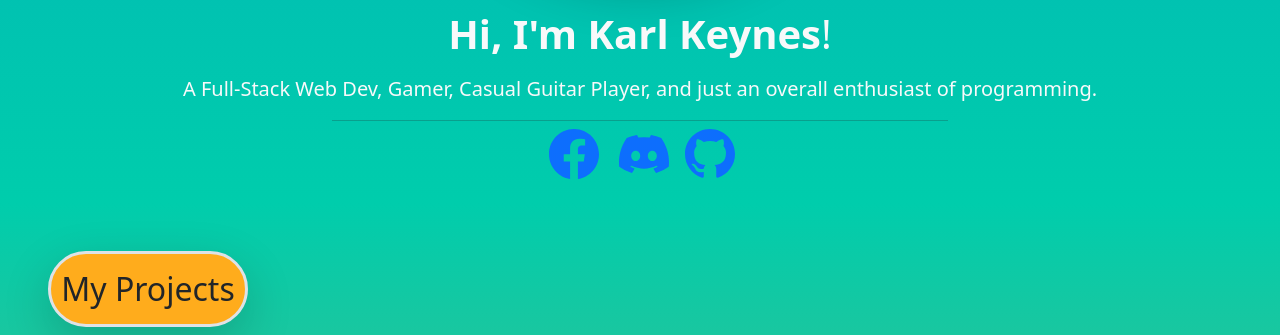
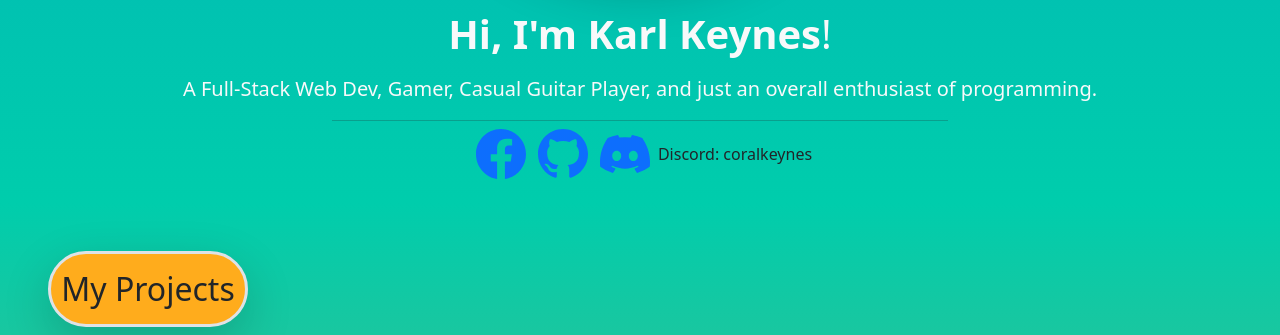
Before and after one commit to MysticShade/webportfolio, a plain HTML site: page index.html in a window 1280 px wide. Shown: the part 465-800 px from the top of the page. Drawn offline with nearby package versions, Linux system fonts and the light colour scheme.

Commit message:
Add revisions to capstone1

```diff
--- a/index.html
+++ b/index.html
@@ -25,16 +25,17 @@
             <hr>
             <div class="container-fluid">
                 <div class="text-center container-fluid gap-3">
-                    <div class="container-fluid">
+                    <div class="d-flex justify-content-center">
                         <a class="mx-2" id="contact" href="https://www.facebook.com/keynesken/"><svg class="mt-2 fa-4x" xmlns="http://www.w3.org/2000/svg" width="50" height="50" fill="currentColor" class="bi bi-facebook" viewBox="0 0 16 16">
                         <path d="M16 8.049c0-4.446-3.582-8.05-8-8.05C3.58 0-.002 3.603-.002 8.05c0 4.017 2.926 7.347 6.75 7.951v-5.625h-2.03V8.05H6.75V6.275c0-2.017 1.195-3.131 3.022-3.131.876 0 1.791.157 1.791.157v1.98h-1.009c-.993 0-1.303.621-1.303 1.258v1.51h2.218l-.354 2.326H9.25V16c3.824-.604 6.75-3.934 6.75-7.951"/>
                         </svg></a>
-                        <a class="mx-2" href="discordapp.com/users/coralkeynes"><svg class="mt-2" xmlns="http://www.w3.org/2000/svg" width="50" height="50" fill="currentColor" class="bi bi-discord" viewBox="0 0 16 16">
-                        <path d="M13.545 2.907a13.227 13.227 0 0 0-3.257-1.011.05.05 0 0 0-.052.025c-.141.25-.297.577-.406.833a12.19 12.19 0 0 0-3.658 0 8.258 8.258 0 0 0-.412-.833.051.051 0 0 0-.052-.025c-1.125.194-2.22.534-3.257 1.011a.041.041 0 0 0-.021.018C.356 6.024-.213 9.047.066 12.032c.001.014.01.028.021.037a13.276 13.276 0 0 0 3.995 2.02.05.05 0 0 0 .056-.019c.308-.42.582-.863.818-1.329a.05.05 0 0 0-.01-.059.051.051 0 0 0-.018-.011 8.875 8.875 0 0 1-1.248-.595.05.05 0 0 1-.02-.066.051.051 0 0 1 .015-.019c.084-.063.168-.129.248-.195a.05.05 0 0 1 .051-.007c2.619 1.196 5.454 1.196 8.041 0a.052.052 0 0 1 .053.007c.08.066.164.132.248.195a.051.051 0 0 1-.004.085 8.254 8.254 0 0 1-1.249.594.05.05 0 0 0-.03.03.052.052 0 0 0 .003.041c.24.465.515.909.817 1.329a.05.05 0 0 0 .056.019 13.235 13.235 0 0 0 4.001-2.02.049.049 0 0 0 .021-.037c.334-3.451-.559-6.449-2.366-9.106a.034.034 0 0 0-.02-.019Zm-8.198 7.307c-.789 0-1.438-.724-1.438-1.612 0-.889.637-1.613 1.438-1.613.807 0 1.45.73 1.438 1.613 0 .888-.637 1.612-1.438 1.612m5.316 0c-.788 0-1.438-.724-1.438-1.612 0-.889.637-1.613 1.438-1.613.807 0 1.451.73 1.438 1.613 0 .888-.631 1.612-1.438 1.612"/>
-                              </svg></a>
                         <a class="mx-1" href="https://github.com/MysticShade"><svg class="mt-2 fa-4x" xmlns="http://www.w3.org/2000/svg" width="50" height="50" fill="currentColor" class="bi bi-github" viewBox="0 0 16 16">
                         <path d="M8 0C3.58 0 0 3.58 0 8c0 3.54 2.29 6.53 5.47 7.59.4.07.55-.17.55-.38 0-.19-.01-.82-.01-1.49-2.01.37-2.53-.49-2.69-.94-.09-.23-.48-.94-.82-1.13-.28-.15-.68-.52-.01-.53.63-.01 1.08.58 1.23.82.72 1.21 1.87.87 2.33.66.07-.52.28-.87.51-1.07-1.78-.2-3.64-.89-3.64-3.95 0-.87.31-1.59.82-2.15-.08-.2-.36-1.02.08-2.12 0 0 .67-.21 2.2.82.64-.18 1.32-.27 2-.27.68 0 1.36.09 2 .27 1.53-1.04 2.2-.82 2.2-.82.44 1.1.16 1.92.08 2.12.51.56.82 1.27.82 2.15 0 3.07-1.87 3.75-3.65 3.95.29.25.54.73.54 1.48 0 1.07-.01 1.93-.01 2.2 0 .21.15.46.55.38A8.012 8.012 0 0 0 16 8c0-4.42-3.58-8-8-8"/>
                         </svg></a>
+                        <svg class="mt-2 mx-2" xmlns="http://www.w3.org/2000/svg" width="50" height="50" fill="#0d6efd" class="bi bi-discord" viewBox="0 0 16 16">
+                        <path d="M13.545 2.907a13.227 13.227 0 0 0-3.257-1.011.05.05 0 0 0-.052.025c-.141.25-.297.577-.406.833a12.19 12.19 0 0 0-3.658 0 8.258 8.258 0 0 0-.412-.833.051.051 0 0 0-.052-.025c-1.125.194-2.22.534-3.257 1.011a.041.041 0 0 0-.021.018C.356 6.024-.213 9.047.066 12.032c.001.014.01.028.021.037a13.276 13.276 0 0 0 3.995 2.02.05.05 0 0 0 .056-.019c.308-.42.582-.863.818-1.329a.05.05 0 0 0-.01-.059.051.051 0 0 0-.018-.011 8.875 8.875 0 0 1-1.248-.595.05.05 0 0 1-.02-.066.051.051 0 0 1 .015-.019c.084-.063.168-.129.248-.195a.05.05 0 0 1 .051-.007c2.619 1.196 5.454 1.196 8.041 0a.052.052 0 0 1 .053.007c.08.066.164.132.248.195a.051.051 0 0 1-.004.085 8.254 8.254 0 0 1-1.249.594.05.05 0 0 0-.03.03.052.052 0 0 0 .003.041c.24.465.515.909.817 1.329a.05.05 0 0 0 .056.019 13.235 13.235 0 0 0 4.001-2.02.049.049 0 0 0 .021-.037c.334-3.451-.559-6.449-2.366-9.106a.034.034 0 0 0-.02-.019Zm-8.198 7.307c-.789 0-1.438-.724-1.438-1.612 0-.889.637-1.613 1.438-1.613.807 0 1.45.73 1.438 1.613 0 .888-.637 1.612-1.438 1.612m5.316 0c-.788 0-1.438-.724-1.438-1.612 0-.889.637-1.613 1.438-1.613.807 0 1.451.73 1.438 1.613 0 .888-.631 1.612-1.438 1.612"/>
+                            </svg>
+                            <h6 class="pt-4">Discord: coralkeynes</h6>
                     </div>
                 </div>
             </div>
```
